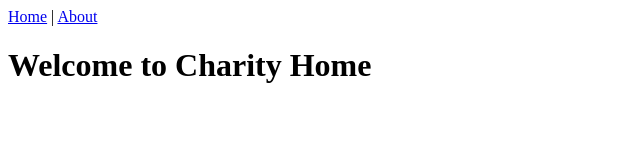
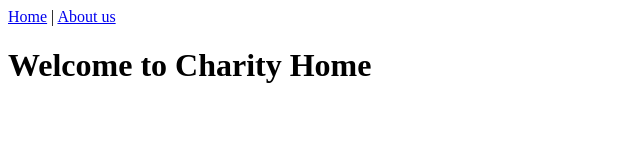
Before and after one commit to vsdev97/web-app, a React app: page /web-app/ in a window 1280 px wide. Shown: the top 160 px of the page, without its empty margins (0-640 px from the left). Built offline with nearby package versions, Linux system fonts and the light colour scheme; the HTML template or start-up script is replaced by a standard one.

Commit message:
test pre-commit

```diff
--- a/package.json
+++ b/package.json
@@ -8,7 +8,8 @@
     "build": "rsbuild build",
     "preview": "rsbuild preview",
     "predeploy": "npm run build",
-    "deploy": "gh-pages -d dist"
+    "deploy": "gh-pages -d dist",
+    "prepare": "husky install"
   },
   "dependencies": {
     "@types/react-router-dom": "^5.3.3",
--- a/public/404.html
+++ b/public/404.html
@@ -3,11 +3,10 @@
   <head>
     <meta charset="UTF-8" />
     <meta name="viewport" content="width=device-width, initial-scale=1.0" />
-    <title>Page Not Found</title>
+    <title>Redirecting...</title>
   </head>
   <body>
     <script>
-      // Redirect to index.html (React app) on any non-existent route
       window.location.replace('/web-app/');
     </script>
   </body>
--- a/src/app/router.tsx
+++ b/src/app/router.tsx
@@ -5,9 +5,9 @@ import About from './pages/About';
 import NotFound from './pages/NotFound';
 
 const AppRouter: React.FC = () => (
-  <Router basename="/web-app/">
+  <Router basename="/web-app">
     <nav>
-      <Link to="/">Home</Link> | <Link to="/about">About</Link>
+      <Link to="/">Home</Link> | <Link to="/about">About us</Link>
     </nav>
     <Routes>
       <Route path="/" element={<Home />} />
```
Also changed, not shown: 1 other file (tests, documents, lock files or other folders).
